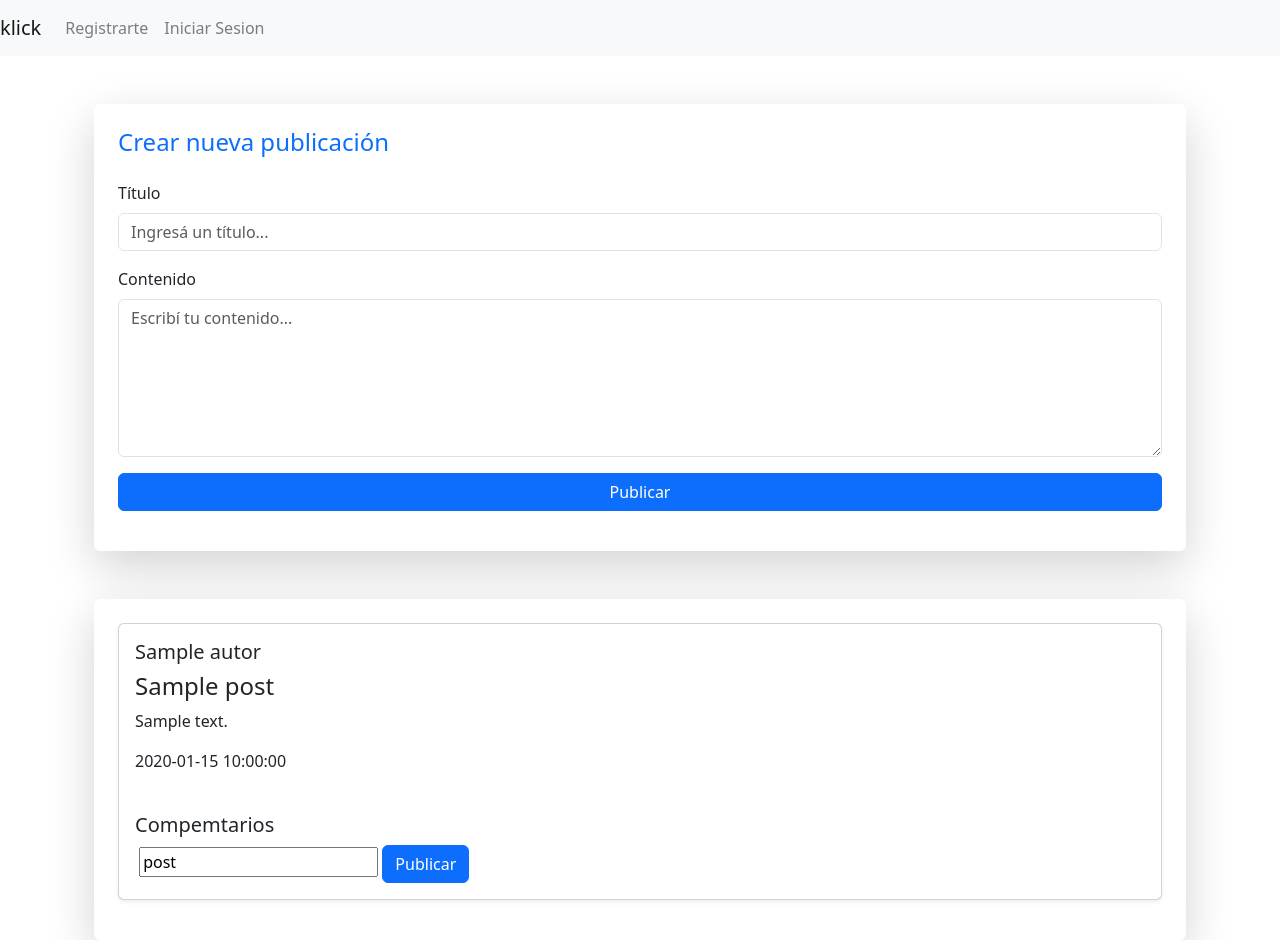
After one commit to tomasalonso002/efi_primer_semestre-_pp1_python, a Python web app: template templates/inicio.html in a window 1280 px wide. The commit adds this page. Run offline with Jinja, Linux system fonts and the light colour scheme; the template is opened without the code that fills it: most values are stand-ins (such as "Sample title", 1, 10 or a date in 2020); some libraries are stand-ins or nearby versions.

Commit message:
subiendo actualizacion del proyecto

```diff
--- a/models.py
+++ b/models.py
@@ -5,7 +5,7 @@ from app import db
 from flask_login import UserMixin
 
 
-class User(db.Model):
+class User(db.Model, UserMixin):
     id = db.Column (db.Integer, primary_key = True)
     name = db.Column(db.String(100), nullable = False, unique = True)
     email = db.Column(db.String(100), nullable = False, unique = True)
@@ -20,6 +20,7 @@ class Post(db.Model):
     content = db.Column(db.Text, nullable= False)
     date_time = db.Column(db.DateTime, nullable = False)
     user_id = db.Column(db.Integer, db.ForeignKey("user.id"), nullable=False)
+    is_active = db.Column(db.Boolean, default=True)
     autor = db.relationship(
         "User",
         backref = db.backref("posts", lazy=True)
@@ -32,6 +33,7 @@ class Comment(db.Model):
     text_comment = db.Column(db.Text, nullable = False)
     date_time = db.Column(db.DateTime, nullable = False)
     user_id = db.Column(db.Integer, db.ForeignKey("user.id"), nullable= False)
+    is_active = db.Column(db.Boolean, default=True)
     autor = db.relationship(
         "User",
         backref = db.backref("comments", lazy=True)
--- a/templates/auth/login.html
+++ b/templates/auth/login.html
@@ -10,11 +10,11 @@
         <form method="POST" action="{{ url_for('login') }}">
             <div class="mb-3">
                 <label for="username" class="form-label">Nombre de usuario</label>
-                <input type="text" class="form-control" id="username" placeholder="tomas_alonso02" required>
+                <input type="text" class="form-control" id="username" name="username" placeholder="tomas_alonso02" required>
             </div>
             <div class="mb-3">
                 <label for="password" class="form-label">Contraseña</label>
-                <input type="password" class="form-control" id="password" required>
+                <input type="password" class="form-control" id="password" name="password" required>
             </div>
             <div class="d-grid mb-3">
                 <button type="submit" class="btn btn-outline-primary">Iniciar Sesión</button>
--- /dev/null
+++ b/templates/inicio.html
@@ -0,0 +1,55 @@
+{% extends 'layout.html' %}
+
+{% block head_title %}Klick{% endblock %}
+
+{% block body %}
+<div class="container mt-5">
+    <div class="card shadow-lg p-4 border-0">
+        <h4 class="mb-4 text-primary">Crear nueva publicación</h4>
+        <form method="POST" action="{{ url_for('inicio') }}">
+            <input type="hidden" name="form_type" value="post">
+            <div class="mb-3">
+                <label for="title" class="form-label">Título</label>
+                <input type="text" class="form-control" id="title" name="title" placeholder="Ingresá un título..." required>
+            </div>
+
+            <div class="mb-3">
+                <label for="content" class="form-label">Contenido</label>
+                <textarea class="form-control" id="content" name="content" rows="6" placeholder="Escribí tu contenido..." required></textarea>
+            </div>
+
+            <div class="d-grid mb-3">
+                <button type="submit" class="btn btn-primary">Publicar</button>
+            </div>
+        </form>
+    </div>
+</div>
+
+<div class="container mt-5">
+    <div class="card shadow-lg p-4 border-0">
+        {% for post in posts %}
+            <div class="card mb-3 shadow-sm p-3">
+                <h5>{{ post.autor}}</h5>
+                <h4>{{ post.title }}</h4>
+                <p>{{ post.content }}</p>
+                <p>{{ post.date_time }}</p>
+                <br>
+                <h5>Compemtarios</h5>
+                <form method="POST" action="{{ url_for('inicio') }}">
+                    <input type="hidden" name="form_type" value="comment">
+                    <label for="comment" class="form-label"></label>
+                    <input type="text" max="150" placeholder="responder..." neme="comment" id="comment" name="form_type" value="post">
+                    <button type="submit" class="btn btn-primary">Publicar</button>
+                </form>
+
+            </div>
+        {% else %}
+            <p>No hay publicaciones realizadas</p>
+        {% endfor %}
+    </div>
+</div>
+
+
+
+
+{% endblock %}
--- a/templates/layout.html
+++ b/templates/layout.html
@@ -8,8 +8,34 @@
 </head>
 <body>
 
-
-
+<nav class="navbar navbar-expand-lg navbar-light bg-light">
+    {% if current_user.is_authenticated %}
+        <a class="navbar-brand" href="{{ url_for('inicio') }}">klick</a>
+        <div class="collapse navbar-collapse" id="navbarSupportedContent">
+            <ul class="navbar-nav mr-auto">
+            <li class="nav-item active">
+                <a class="nav-link" href="{{ url_for("mi_muro") }}">Mi Muro</a>
+            </li>
+            <li class="nav-item">
+                <a class="nav-link" href="{{ url_for('inicio') }}">Inicio</a>
+            </li>
+            <li class="nav-item">
+                <a class="nav-link" href="{{ url_for("logout") }}">Cerrar Sesion</a>
+            </li>
+            </ul>
+    {% else %}
+            <a class="navbar-brand" href="{{ url_for('index') }}">klick</a>
+            <ul class="navbar-nav mr-auto">
+                <li class="nav-item">
+                    <a class="nav-link" href="{{ url_for('register') }}">Registrarte</a>
+                </li>
+                <li class="nav-item">
+                    <a class="nav-link" href="{{ url_for("login") }}">Iniciar Sesion</a>
+                </li>
+            </ul>
+    {% endif %}
+  </div>
+</nav>
 
  <div class="container mt-4">
         {% with messages = get_flashed_messages(with_categories=true) %}
@@ -25,7 +51,7 @@
             {% endif %}
         {% endwith %}
         {% block body %}{% endblock %}
-    </div>
+</div>
 
 
 
--- a/templates/mi_muro.html
+++ b/templates/mi_muro.html
@@ -3,5 +3,6 @@
 {% block head_title %}Klick{% endblock %}
 
 {% block body %}
-    Ya estas en Tu perfil
+<h3>¡Holaa, {{ current_user.name }}!</h3>
+<h2>Tus Posteos<h2>
 {% endblock %}
```
Also changed, not shown: app.py (+58 -2 lines), migrations/versions/1a287b22fa72_.py (added, +32 -0 lines), migrations/versions/db7be9075523_.py (added, +32 -0 lines), templates/index.html (+13 -8 lines).
